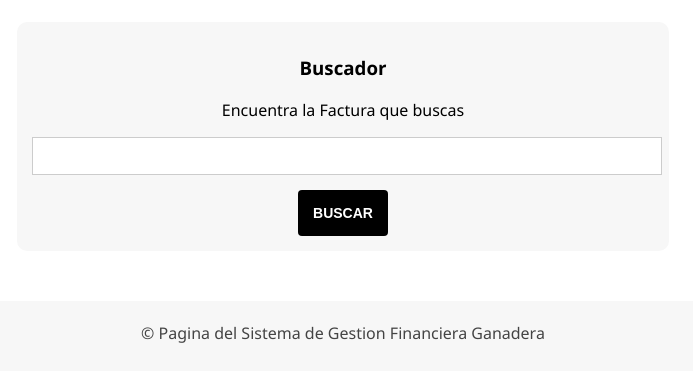
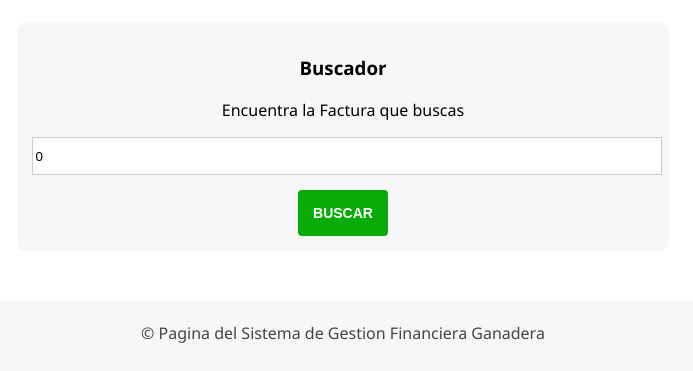
Before and after one commit to iOrlandoA/proyecto-SGFG, a React (Create React App) app in the folder FrontEnd/: page / in a window 1280 px wide. Shown: the part 1210-1581 px from the top of the page, without its empty margins (297-990 px from the left). Built offline with nearby package versions, Linux system fonts and the light colour scheme.

Commit message:
hotfix BillList

```diff
--- a/FrontEnd/src/components/BasePageComponents/SideBar.js
+++ b/FrontEnd/src/components/BasePageComponents/SideBar.js
@@ -1,7 +1,46 @@
 import React, {Component} from 'react';
+import axios from 'axios';
+import BillTable from '../FunctionalComponents/BillTable';
 
 // Componente donde se genera el SideBar (Orlando)
 class SideBar extends Component{
+
+
+    state={
+        voucher:0,
+        bill: {},
+        status: ''
+    }
+
+    getBill = ()=>{
+        axios.get(`${this.apiUrl}/bills?voucher=${this.state.voucher}`, {
+            headers: {
+                'Accept': 'application/json',
+            }
+        }).then(res =>{
+
+            this.setState({
+                bill: res.data,
+                status: 'success'
+            });
+
+        }).catch(error => {
+            // Manejar el error
+            console.error(error);
+          });
+
+    }
+
+
+
+    // Cambia cuando se cambia el Comprobante
+    handleVoucherChange = (event) => {
+        if (!isNaN(event.target.value)=== true){
+            this.setState({voucher:event.target.value});
+        }
+    }
+
+
     render(){
         return(
             <div>
@@ -11,12 +50,22 @@ class SideBar extends Component{
                         <h3>Buscador</h3>
                         <p>Encuentra la Factura que buscas</p>
                         <form action="">
-                            <input type="text" name="search"/>
-                            <input type="submit" name="submit" value="Buscar" className="btn"/>
+                            <input type="text" value={this.state.voucher}  name="search" onChange={this.handleVoucherChange}/>
+                            <input type="button" value="Buscar" className="btn btn-success" onClick={this.getBill}/>
                         </form>
+
+
                     </div>
                 </aside>
                 <div className="clearfix"></div>
+                {this.state.status === 'success' &&
+                    <div className='center' >
+                        {console.log('paso')}
+                        <BillTable
+                            bills= {this.state.bill}
+                        />
+                    </div>
+                }
             </div>
         );
     }
--- a/FrontEnd/src/components/MenuComponents/BillList.js
+++ b/FrontEnd/src/components/MenuComponents/BillList.js
@@ -69,7 +69,7 @@ class BillList extends Component{
 
         setTimeout(() => {
             this.setState({ isLoading: false });
-        }, 800);
+        }, 200);
 
     }
 
@@ -95,7 +95,7 @@ class BillList extends Component{
     refresh=()=>{
         setTimeout(() => {
             this.setState({ isLoading: false });
-        }, 1000);
+        }, 400);
     }
 
 
```
